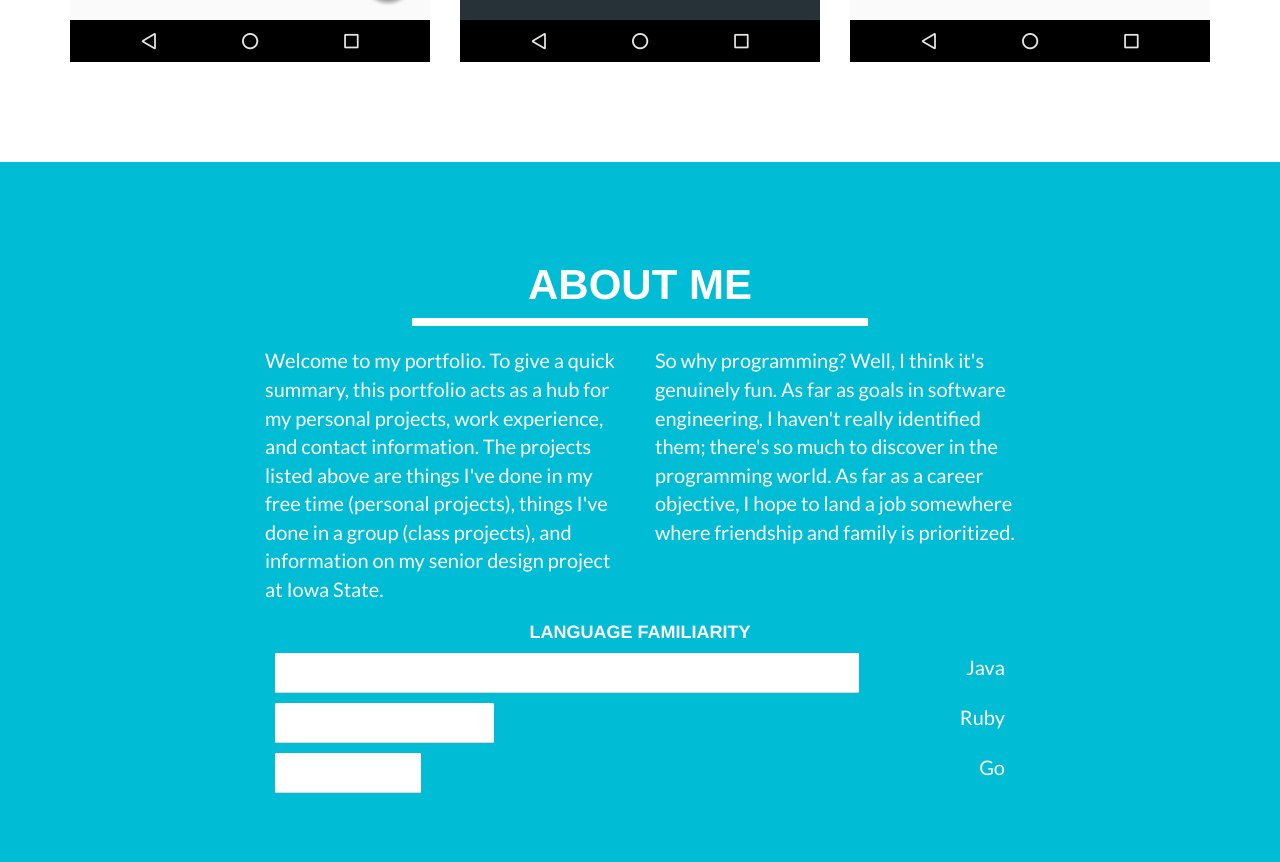
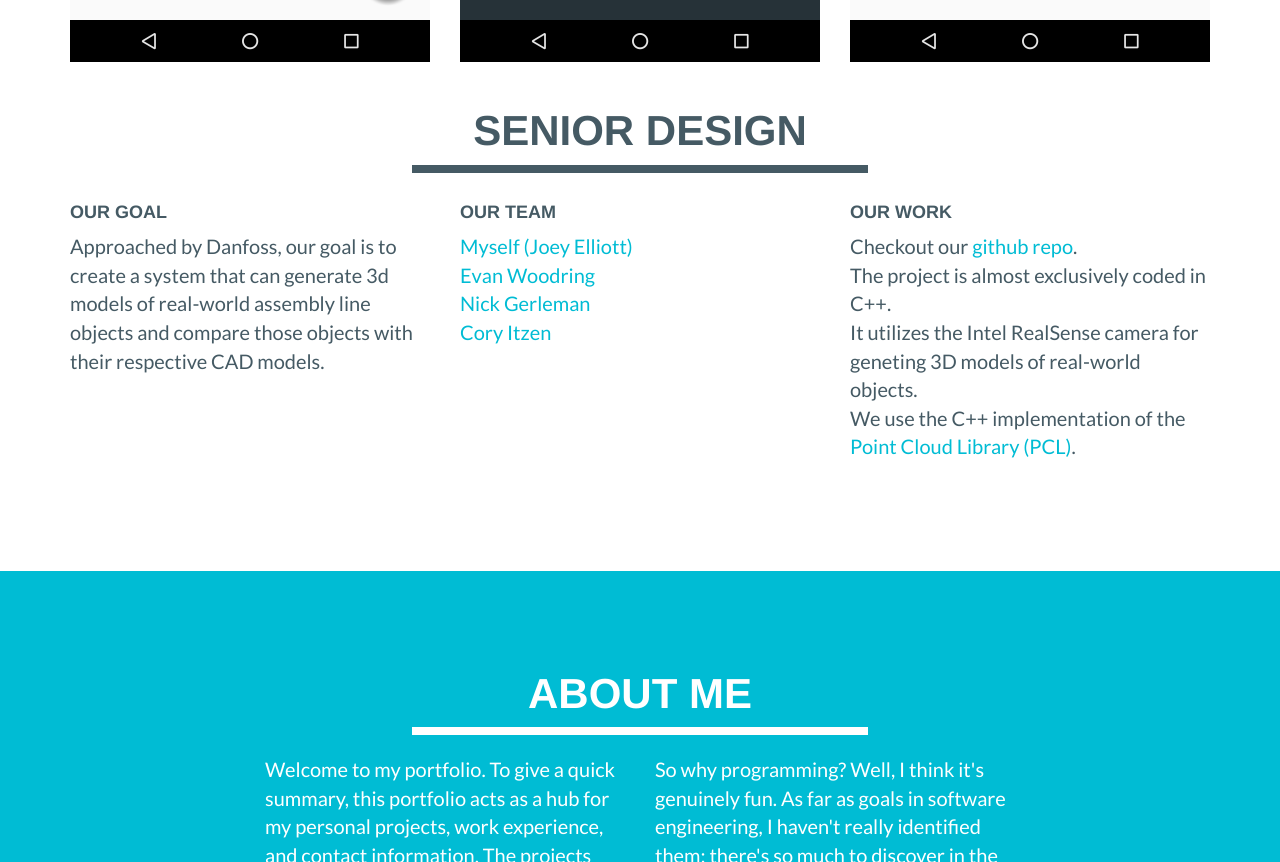
Before and after one commit to Joseph-W-E/joseph-w-e.github.io, a plain HTML site: page index.html in a window 1280 px wide. Shown: the part 1478-2340 px from the top of the page. Drawn offline with nearby package versions, Linux system fonts and the light colour scheme.

Commit message:
Update index to include senior design

```diff
--- a/index.html
+++ b/index.html
@@ -112,6 +112,38 @@
                     <a href="#portfolioModal3" class="portfolio-link" data-toggle="modal">
                         <img src="img/projects/spyfall.png" class="img-responsive" alt="">
                     </a>
+                </div>
+            </div>
+            <div class="row">
+                <div class="col-lg-12 text-center">
+                    <h2><br>Senior Design</h2>
+                    <div class="divider bkrd-primary-dark"></div>
+                </div>
+            </div>
+            <div class="row">
+                <div class="col-lg-4">
+                    <h4>Our Goal</h4>
+                    <p>
+                        Approached by Danfoss, our goal is to create a system that can generate 3d models of real-world assembly line objects and compare those objects with their respective CAD models.
+                    </p>
+                </div>
+                <div class="col-lg-4">
+                    <h4>Our Team</h4>
+                    <p>
+                        <a href="https://github.com/joseph-w-e">Myself (Joey Elliott)</a>
+                        <br><a href="https://github.com/woodring63">Evan Woodring</a>
+                        <br><a href="https://github.com/NickGerleman">Nick Gerleman</a>
+                        <br><a href="https://github.com/cditzen">Cory Itzen</a>
+                    </p>
+                </div>
+                <div class="col-lg-4">
+                    <h4>Our Work</h4>
+                    <p>
+                        Checkout our <a href="https://github.com/NickGerleman/REDS">github repo</a>.
+                        <br>The project is almost exclusively coded in C++.
+                        <br>It utilizes the Intel RealSense camera for geneting 3D models of real-world objects.
+                        <br>We use the C++ implementation of the <a href="http://pointclouds.org/">Point Cloud Library (PCL)</a>.
+                    </p>
                 </div>
             </div>
         </div>
```
